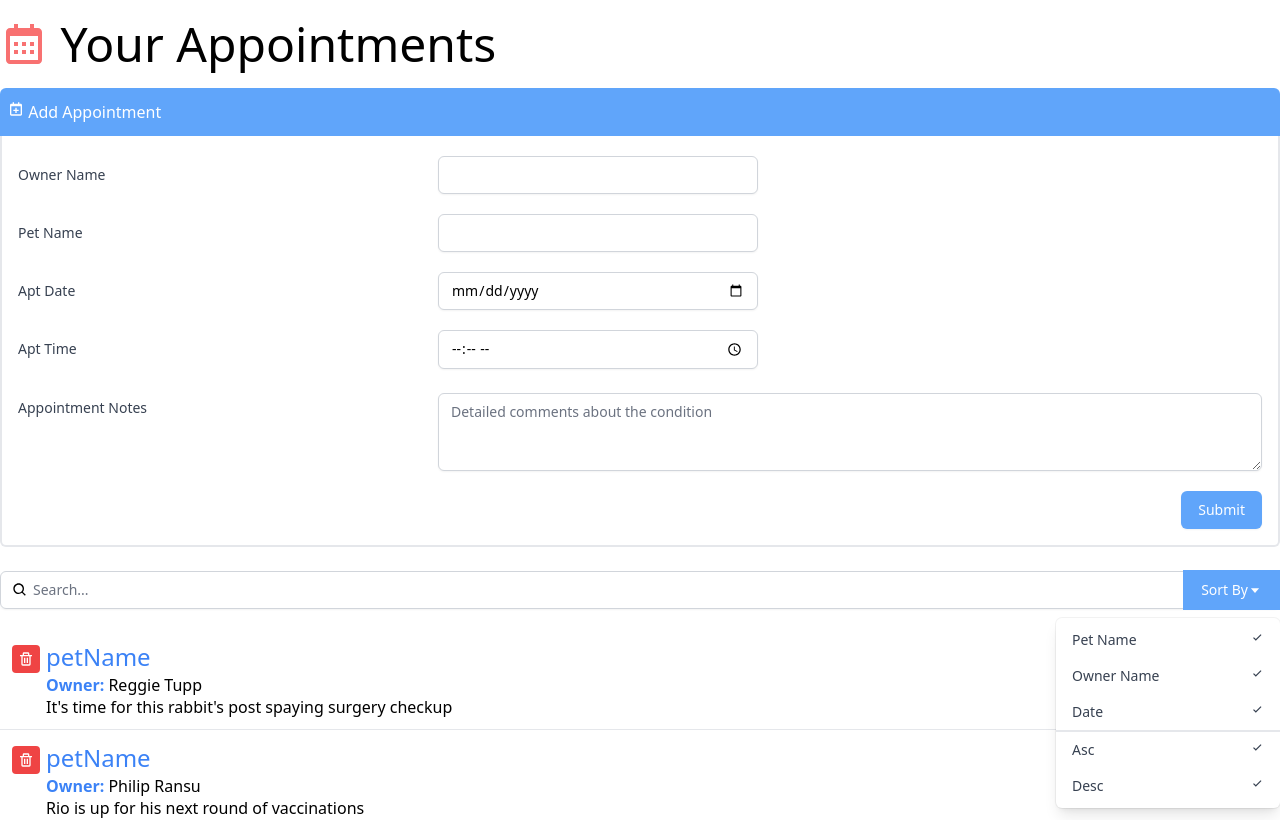
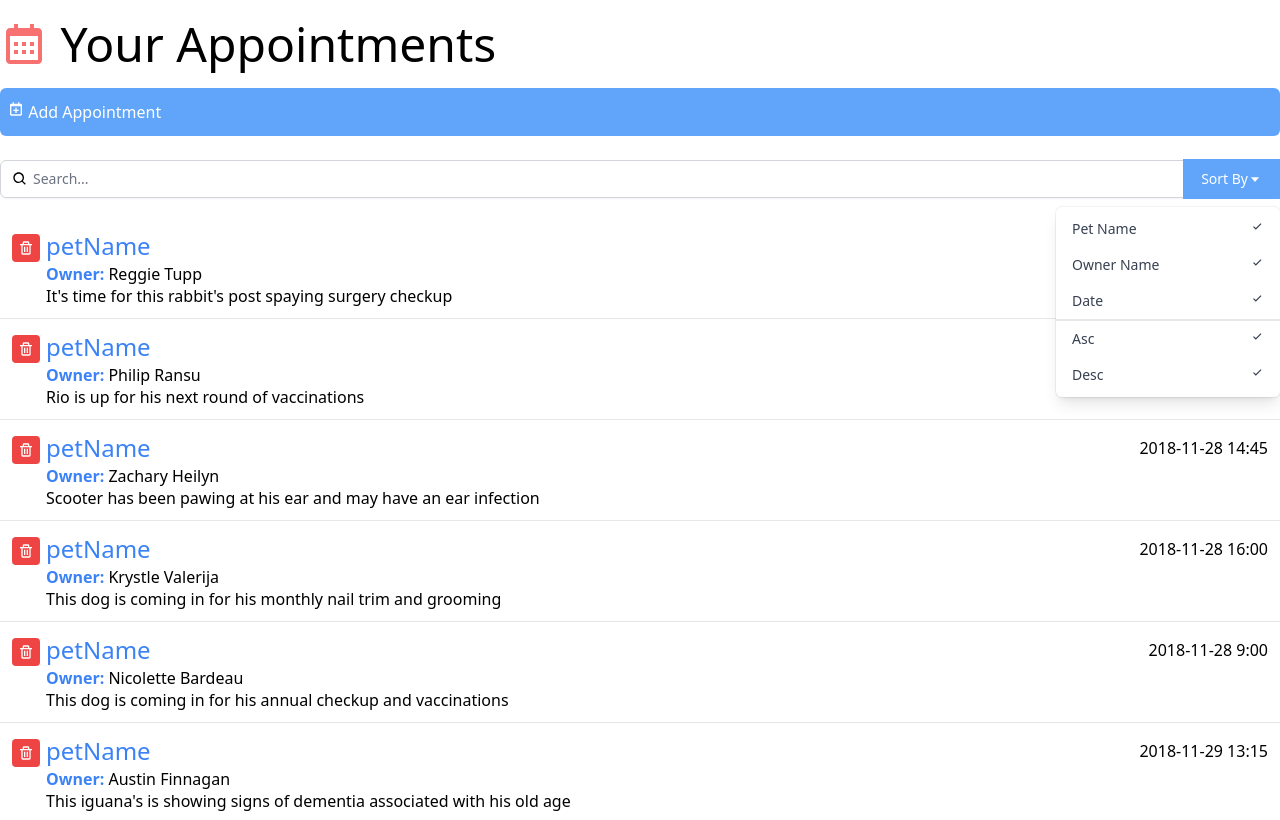
Before and after one commit to o-brayarn/react-user-interface, a React (Vite) app: page / in a window 1280 px wide. Shown: the top 820 px of the page. Built offline with nearby package versions, Linux system fonts and the light colour scheme.

Commit message:
useState Hook and conditional classes

```diff
--- a/src/App.jsx
+++ b/src/App.jsx
@@ -1,7 +1,8 @@
-import { BiCalendar, BiTrash } from "react-icons/bi";
+import { BiCalendar } from "react-icons/bi";
 import Search from "./components/Search";
 import AddAppointment from "./components/AddAppointments";
 import appointmentList from "./data.json";
+import AppointmentInfo from "./components/AppointmentInfo";
 
 function App() {
   return (
@@ -16,29 +17,7 @@ function App() {
 
       <ul className="divide-y divide-gray-200">
         {appointmentList.map((appointment) => (
-          <li className="px-3 py-3 flex items-start" key={appointment.id}>
-            <button
-              type="button"
-              className="p-1.5 mr-1.5 mt-1 rounded text-white bg-red-500 hover:bg-yellow-700 focus:outline-none focus:ring-2 focus:ring-offset-2 focus:ring-blue-500"
-            >
-              <BiTrash />
-            </button>
-            <div className="flex-grow">
-              <div className="flex items-center">
-                <span className="flex-none font-medium text-2xl text-blue-500">
-                  petName
-                </span>
-                <span className="flex-grow text-right">
-                  {appointment.aptDate}
-                </span>
-              </div>
-              <div>
-                <b className="font-bold text-blue-500">Owner:</b>{" "}
-                {appointment.ownerName}
-              </div>
-              <div className="leading-tight">{appointment.aptNotes}</div>
-            </div>
-          </li>
+          <AppointmentInfo key={appointment.id} appointment={appointment} />
         ))}
       </ul>
     </div>
--- a/src/components/AddAppointments.jsx
+++ b/src/components/AddAppointments.jsx
@@ -1,14 +1,23 @@
+import { useState } from "react";
 import { BiCalendarPlus } from "react-icons/bi";
 
 const AddAppointment = () => {
+  const [toggleForm, setToggleForm] = useState(false);
   return (
     <div>
-      <button className="bg-blue-400 text-white px-2 py-3 w-full text-left rounded-t-md">
+      <button
+        onClick={() => setToggleForm(!toggleForm)}
+        className={`bg-blue-400 text-white px-2 py-3 w-full text-left rounded-t-md ${
+          toggleForm ? "rounded-t-md" : "rounded-md"
+        }`}
+      >
         <div>
           <BiCalendarPlus className="inline-block align-text-top" /> Add
           Appointment
         </div>
       </button>
+      {/* The part that we want to show or hide using the toggle */}
+      {toggleForm && (
         <div className="border-r-2 border-b-2 border-l-2 border-light-blue-500 rounded-b-md pl-4 pr-4 pb-4">
           <div className="sm:grid sm:grid-cols-3 sm:gap-4 sm:items-start  sm:pt-5">
             <label
@@ -112,6 +121,7 @@ const AddAppointment = () => {
             </div>
           </div>
         </div>
+      )}
     </div>
   );
 };
--- /dev/null
+++ b/src/components/AppointmentInfo.jsx
@@ -0,0 +1,29 @@
+import { BiTrash } from "react-icons/bi";
+
+const AppointmentInfo = ({appointment}) => {
+  return (
+    <li className="px-3 py-3 flex items-start" >
+      <button
+        type="button"
+        className="p-1.5 mr-1.5 mt-1 rounded text-white bg-red-500 hover:bg-yellow-700 focus:outline-none focus:ring-2 focus:ring-offset-2 focus:ring-blue-500"
+      >
+        <BiTrash />
+      </button>
+      <div className="flex-grow">
+        <div className="flex items-center">
+          <span className="flex-none font-medium text-2xl text-blue-500">
+            petName
+          </span>
+          <span className="flex-grow text-right">{appointment.aptDate}</span>
+        </div>
+        <div>
+          <b className="font-bold text-blue-500">Owner:</b>{" "}
+          {appointment.ownerName}
+        </div>
+        <div className="leading-tight">{appointment.aptNotes}</div>
+      </div>
+    </li>
+  );
+};
+
+export default AppointmentInfo;
```
Lines whose indentation alone changed are shown as unchanged.
